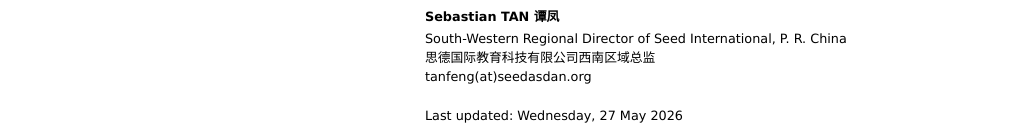
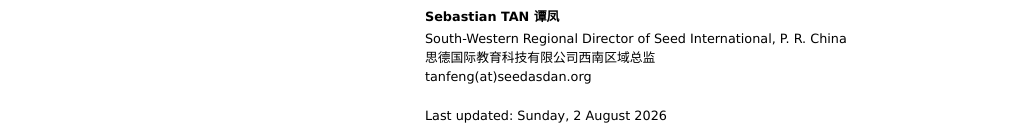
Before and after one commit to kzssc/ref, a Jekyll site: the page built from index.md, in a window 1280 px wide. Shown: the part 798-929 px from the top of the page, without its empty margins (6-1021 px from the left). Built offline with Jekyll 4.4.1, drawn with Linux system fonts in a browser that asks for light colours.

Commit message:
Update index.md

```diff
--- a/index.md
+++ b/index.md
@@ -59,4 +59,4 @@ __Clare MOK__
 - tanfeng(at)seedasdan.org
 
 
-Last updated: Wednesday, 27 May 2026
+Last updated: Sunday, 2 August 2026
```
